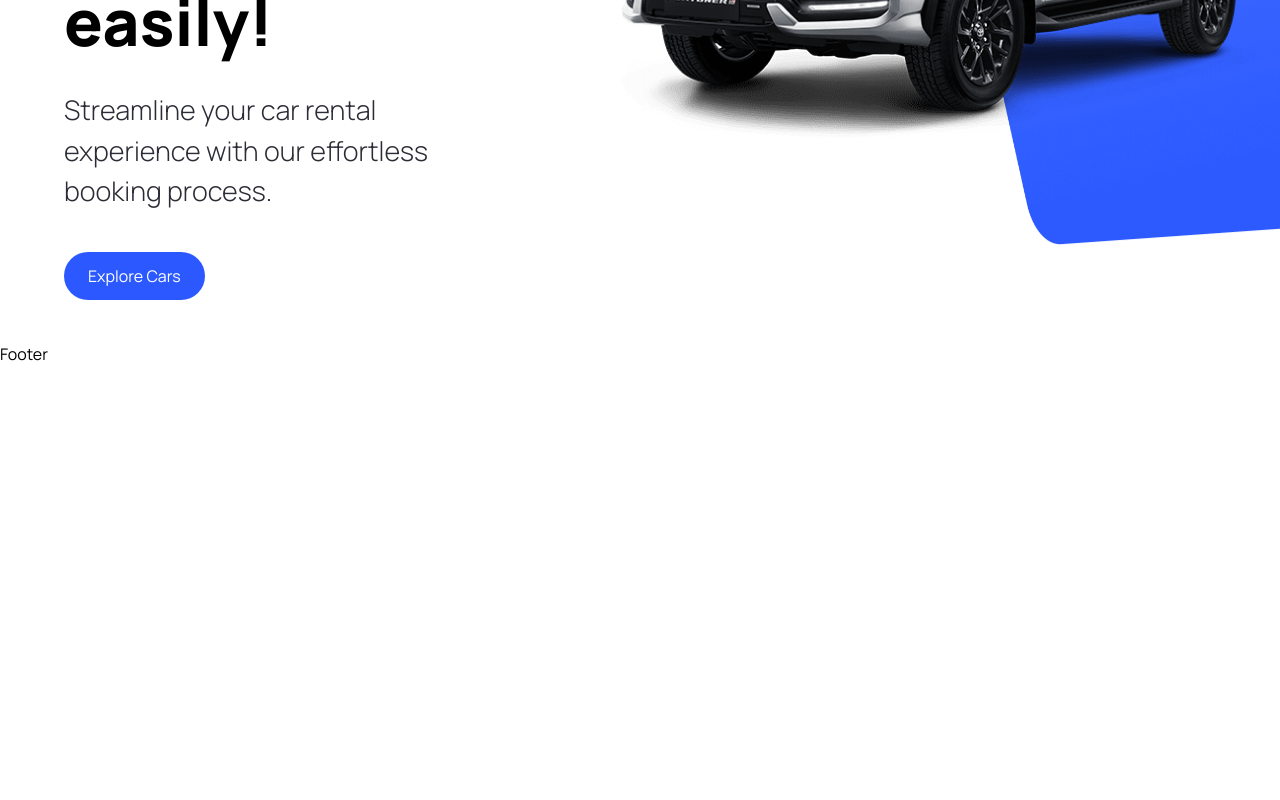
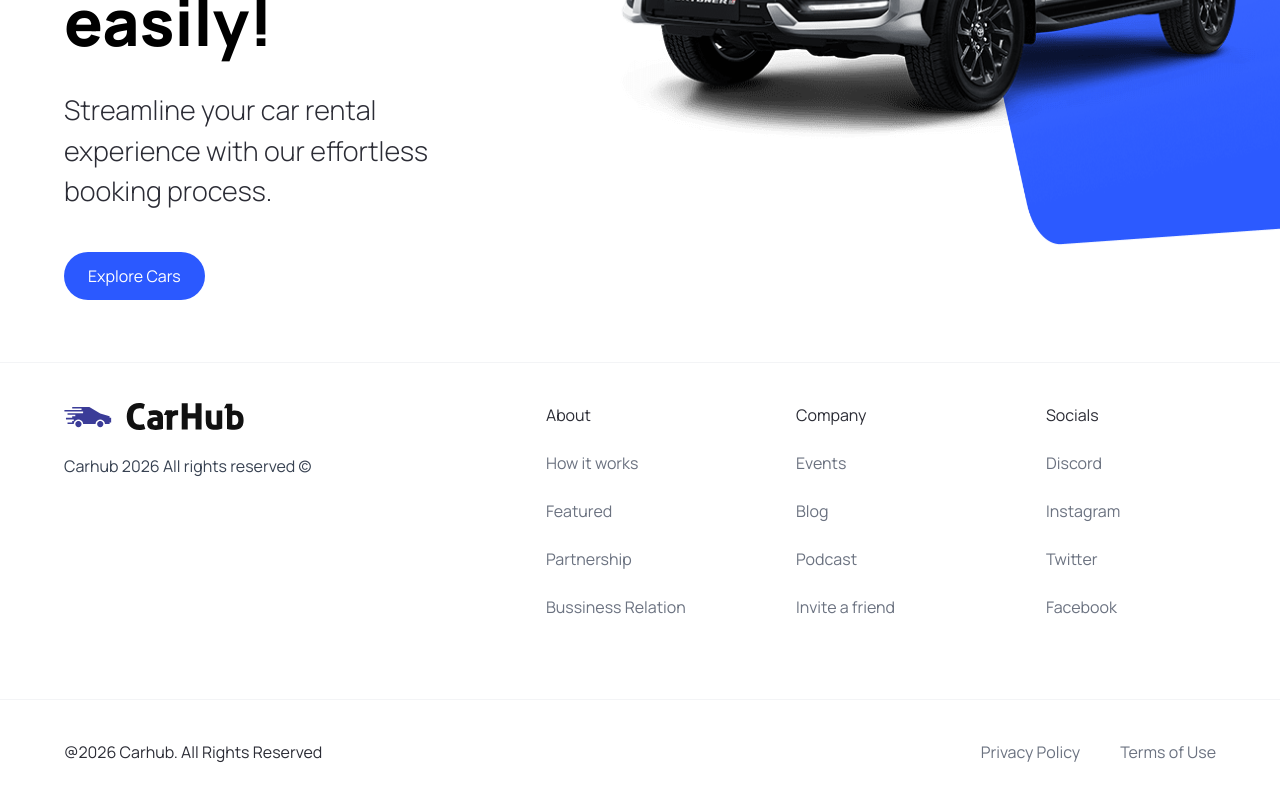
Before and after one commit to Abhishekwmg/car-showroom, a Next.js app: page / in a window 1280 px wide. Shown: the part 458-1258 px from the top of the page. Before the commit the page ends 824 px from the top, so only its background shows below. Built offline with nearby package versions, Linux system fonts and the light colour scheme.

Commit message:
nav-footer-added

```diff
--- a/components/Footer.tsx
+++ b/components/Footer.tsx
@@ -1,3 +1,51 @@
+import Image from "next/image";
+import Link from "next/link";
+import { footerLinks } from "@/constants";
+
 export default function Footer() {
-  return <footer>Footer</footer>;
+  return (
+    <footer className="flex flex-col text-black-100 mt-5 border-t border-gray-100">
+      <div className="flex max-md:flex-col flex-wrap justify-between gap-5 sm:px-16 px-6 py-10">
+        <div className="flex flex-col justify-start items-start gap-6">
+          <Image
+            src="/logo.svg"
+            alt="logo"
+            width={180}
+            height={18}
+            className="object-contain"
+          />
+          <p className="text-base text-gray-700">
+            Carhub 2026 All rights reserved &copy;
+          </p>
+        </div>
+        <div className="footer__links">
+          {footerLinks.map((link) => (
+            <div key={link.title} className="footer__link">
+              <h3 className="fon">{link.title}</h3>
+              {link.links.map((item) => (
+                <Link
+                  key={item.title}
+                  href={item.url}
+                  className="text-gray-500"
+                >
+                  {item.title}
+                </Link>
+              ))}
+            </div>
+          ))}
+        </div>
+      </div>
+      <div className="flex justify-between items-center flex-wrap mt-10 border-t border-gray-100 sm:px-16 px-6 py-10">
+        <p>@2026 Carhub. All Rights Reserved</p>
+        <div className="footer__copyrights-link">
+          <Link href="/" className="text-gray-500">
+            Privacy Policy
+          </Link>
+          <Link href="/" className="text-gray-500">
+            Terms of Use
+          </Link>
+        </div>
+      </div>
+    </footer>
+  );
 }
--- a/components/NavBar.tsx
+++ b/components/NavBar.tsx
@@ -18,7 +18,7 @@
         <CustomButton
           title="Sign In"
           btnType="button"
-          containerStyles="text-primary-blue rounder-full bg-white min-w-[130px]"
+          containerStyles="text-primary-blue rounded-full bg-white min-w-[130px]"
         />
       </nav>
     </header>
--- /dev/null
+++ b/constants/index.ts
@@ -0,0 +1,101 @@
+export const manufacturers = [
+  "Acura",
+  "Alfa Romeo",
+  "Aston Martin",
+  "Audi",
+  "Bentley",
+  "BMW",
+  "Buick",
+  "Cadillac",
+  "Chevrolet",
+  "Chrysler",
+  "Citroen",
+  "Dodge",
+  "Ferrari",
+  "Fiat",
+  "Ford",
+  "GMC",
+  "Honda",
+  "Hyundai",
+  "Infiniti",
+  "Jaguar",
+  "Jeep",
+  "Kia",
+  "Lamborghini",
+  "Land Rover",
+  "Lexus",
+  "Lincoln",
+  "Maserati",
+  "Mazda",
+  "McLaren",
+  "Mercedes-Benz",
+  "MINI",
+  "Mitsubishi",
+  "Nissan",
+  "Porsche",
+  "Ram",
+  "Rolls-Royce",
+  "Subaru",
+  "Tesla",
+  "Toyota",
+  "Volkswagen",
+  "Volvo",
+];
+
+export const yearsOfProduction = [
+  { title: "Year", value: "" },
+  { title: "2015", value: "2015" },
+  { title: "2016", value: "2016" },
+  { title: "2017", value: "2017" },
+  { title: "2018", value: "2018" },
+  { title: "2019", value: "2019" },
+  { title: "2020", value: "2020" },
+  { title: "2021", value: "2021" },
+  { title: "2022", value: "2022" },
+  { title: "2023", value: "2023" },
+];
+
+export const fuels = [
+  {
+    title: "Fuel",
+    value: "",
+  },
+  {
+    title: "Gas",
+    value: "Gas",
+  },
+  {
+    title: "Electricity",
+    value: "Electricity",
+  },
+];
+
+export const footerLinks = [
+  {
+    title: "About",
+    links: [
+      { title: "How it works", url: "/" },
+      { title: "Featured", url: "/" },
+      { title: "Partnership", url: "/" },
+      { title: "Bussiness Relation", url: "/" },
+    ],
+  },
+  {
+    title: "Company",
+    links: [
+      { title: "Events", url: "/" },
+      { title: "Blog", url: "/" },
+      { title: "Podcast", url: "/" },
+      { title: "Invite a friend", url: "/" },
+    ],
+  },
+  {
+    title: "Socials",
+    links: [
+      { title: "Discord", url: "/" },
+      { title: "Instagram", url: "/" },
+      { title: "Twitter", url: "/" },
+      { title: "Facebook", url: "/" },
+    ],
+  },
+];
```
